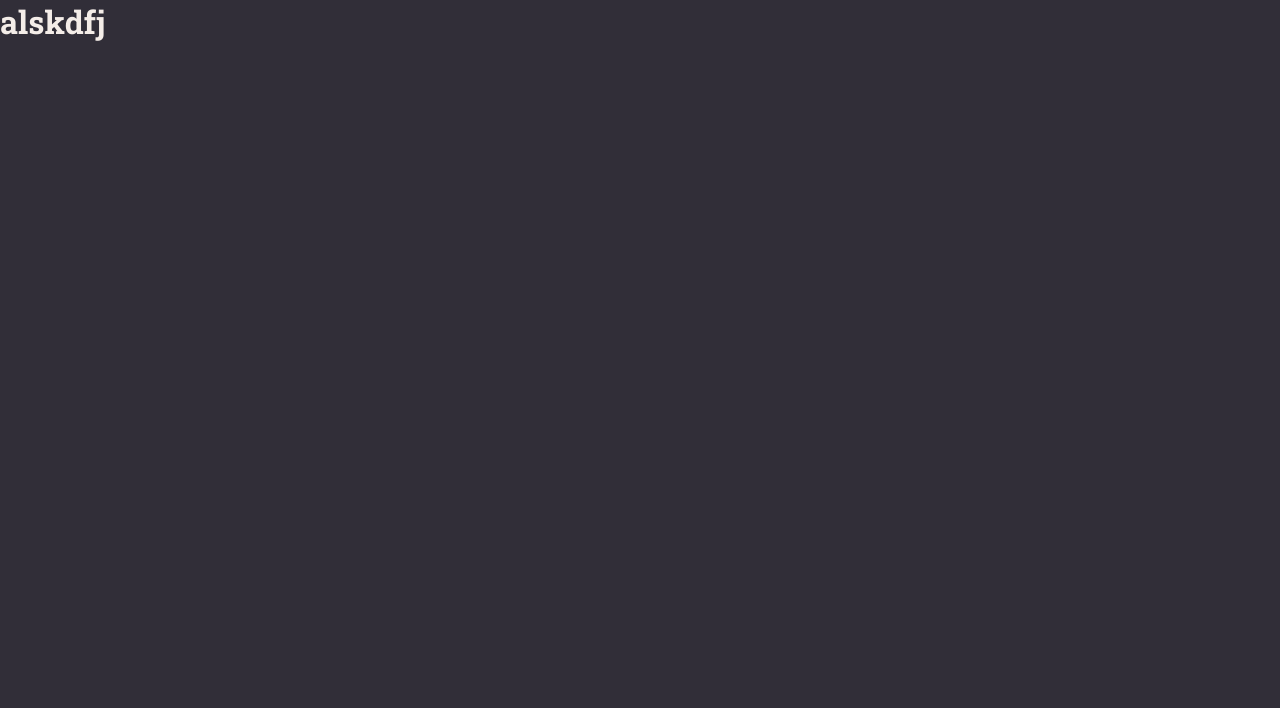
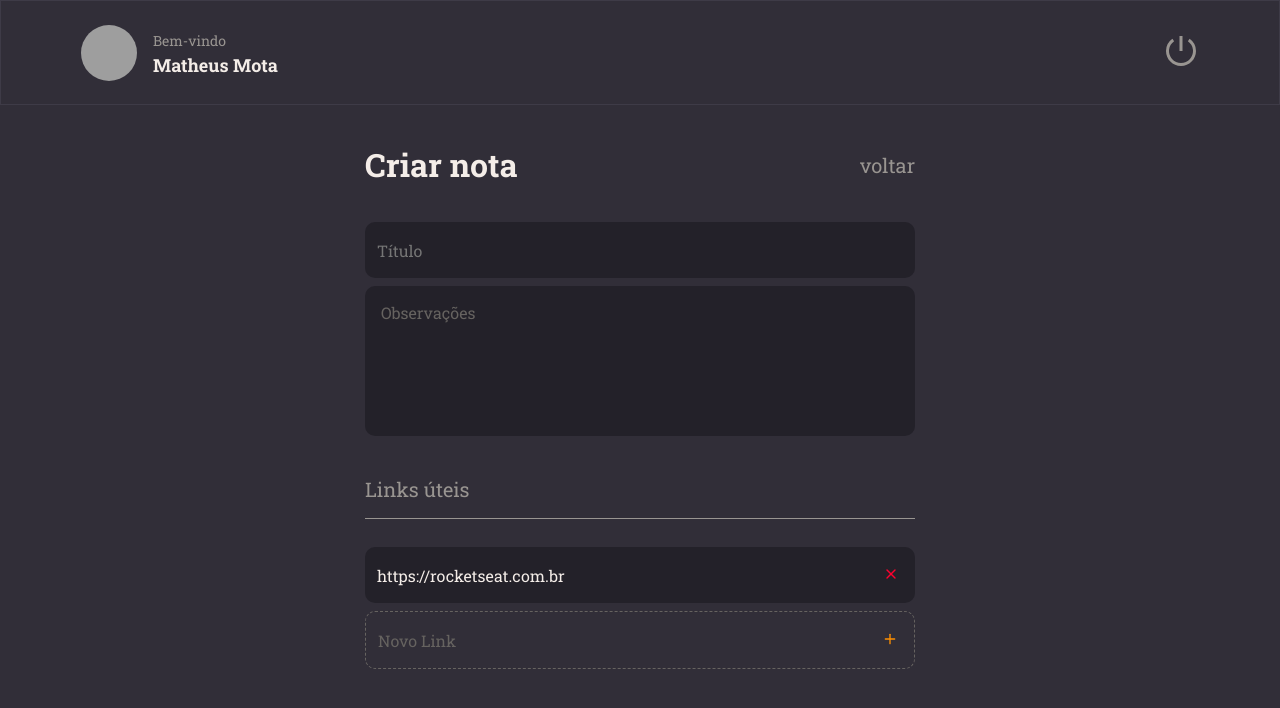
Before and after one commit to Matheus1714/explorer-rocket-notes, a React (Vite) app: page / in a window 1280 px wide. Shown: the top 708 px of the page. Built offline with nearby package versions, Linux system fonts and the light colour scheme; grey boxes are pictures that could not be loaded.

Commit message:
design new items and textarea

```diff
--- a/src/components/Input/index.tsx
+++ b/src/components/Input/index.tsx
@@ -2,7 +2,7 @@ import * as S from './styles'
 import { ComponentType, InputHTMLAttributes } from 'react'
 
 interface InputProps<T = InputHTMLAttributes<HTMLInputElement>> {
-  icon: ComponentType<{ size: number }>
+  icon?: ComponentType<{ size: number }>
   restProps?: T
 }
 
--- /dev/null
+++ b/src/components/NoteItem/index.tsx
@@ -0,0 +1,38 @@
+import * as S from './styles'
+import { FiPlus, FiX } from 'react-icons/fi'
+import { MouseEvent, EventHandler, InputHTMLAttributes } from 'react'
+
+interface NoteItemProps<T = InputHTMLAttributes<HTMLInputElement>> {
+  isNew?: boolean
+  value?: string
+  restProps?: T
+  onClick?: EventHandler<MouseEvent<HTMLButtonElement>>
+}
+
+export function NoteItem({
+  isNew = false,
+  value = '',
+  onClick,
+  restProps,
+  ...rest
+}: NoteItemProps) {
+  return (
+    <S.Container $isnew={isNew.toString()}>
+      <input
+        type="text"
+        value={value}
+        readOnly={!isNew}
+        {...rest}
+        {...restProps}
+      />
+
+      <button
+        onClick={onClick}
+        type="button"
+        className={isNew ? 'button-add' : 'button-delete'}
+      >
+        {isNew ? <FiPlus /> : <FiX />}
+      </button>
+    </S.Container>
+  )
+}
--- /dev/null
+++ b/src/components/NoteItem/styles.ts
@@ -0,0 +1,46 @@
+import styled from 'styled-components'
+
+interface ContainerProps {
+  $isnew: string
+}
+
+export const Container = styled.div<ContainerProps>`
+  display: flex;
+  align-items: center;
+
+  background: ${({ theme, $isnew }) =>
+    $isnew === 'true' ? 'transparent' : theme.COLORS.BACKGROUND_900};
+  color: ${(props) => props.theme.COLORS.GRAY_300};
+
+  border: ${({ theme, $isnew }) =>
+    $isnew === 'true' ? `1px dashed ${theme.COLORS.GRAY_300}` : 'none'};
+
+  margin-bottom: 8px;
+  border-radius: 10px;
+
+  padding-right: 16px;
+
+  > button {
+    border: none;
+    background: none;
+  }
+  .button-delete {
+    color: ${(props) => props.theme.COLORS.RED};
+  }
+  .button-add {
+    color: ${(props) => props.theme.COLORS.ORANGE};
+  }
+  > input {
+    height: 56px;
+    width: 100%;
+    padding: 12px;
+
+    color: ${(props) => props.theme.COLORS.WHITE};
+    background: transparent;
+    border: none;
+
+    &::placeholder {
+      color: ${(props) => props.theme.COLORS.GRAY_300};
+    }
+  }
+`
--- /dev/null
+++ b/src/components/Textarea/index.tsx
@@ -0,0 +1,15 @@
+import * as S from './styles'
+import { InputHTMLAttributes } from 'react'
+
+interface TextareaProps<T = InputHTMLAttributes<HTMLTextAreaElement>> {
+  value?: string
+  restProps?: T
+}
+
+export function Textarea({ value = '', restProps, ...rest }: TextareaProps) {
+  return (
+    <S.Container {...rest} {...restProps}>
+      {value}
+    </S.Container>
+  )
+}
--- /dev/null
+++ b/src/components/Textarea/styles.ts
@@ -0,0 +1,20 @@
+import styled from 'styled-components'
+
+export const Container = styled.textarea`
+  width: 100%;
+  height: 150px;
+
+  background: ${(props) => props.theme.COLORS.BACKGROUND_900};
+  color: ${(props) => props.theme.COLORS.WHITE};
+
+  border: none;
+  resize: none;
+
+  margin-bottom: 8px;
+  border-radius: 10px;
+  padding: 16px;
+
+  &::placeholder {
+    color: ${(props) => props.theme.COLORS.GRAY_300};
+  }
+`
--- a/src/main.tsx
+++ b/src/main.tsx
@@ -5,12 +5,12 @@ import { ThemeProvider } from 'styled-components'
 import GlobalStyles from './styles/global'
 import { defaultTheme } from './styles/theme'
 
-import { Profile } from './pages/Profile'
+import { New } from './pages/New'
 
 ReactDOM.createRoot(document.getElementById('root')!).render(
   <React.StrictMode>
     <ThemeProvider theme={defaultTheme}>
-      <Profile />
+      <New />
       <GlobalStyles />
     </ThemeProvider>
   </React.StrictMode>,
--- /dev/null
+++ b/src/pages/New/index.tsx
@@ -0,0 +1,29 @@
+import { Header } from '../../components/Header'
+import { Input } from '../../components/Input'
+import { NoteItem } from '../../components/NoteItem'
+import { Section } from '../../components/Section'
+import { Textarea } from '../../components/Textarea'
+import * as S from './styles'
+
+export function New() {
+  return (
+    <S.Container>
+      <Header />
+      <main>
+        <S.Form>
+          <header>
+            <h1>Criar nota</h1>
+            <a href="/">voltar</a>
+          </header>
+          <Input restProps={{ placeholder: 'Título' }} />
+          <Textarea restProps={{ placeholder: 'Observações' }} />
+
+          <Section title="Links úteis">
+            <NoteItem value="https://rocketseat.com.br" />
+            <NoteItem isNew restProps={{ placeholder: 'Novo Link' }} />
+          </Section>
+        </S.Form>
+      </main>
+    </S.Container>
+  )
+}
--- /dev/null
+++ b/src/pages/New/styles.ts
@@ -0,0 +1,30 @@
+import styled from 'styled-components'
+
+export const Container = styled.div`
+  width: 100%;
+  height: 100vh;
+
+  display: grid;
+  grid-template-rows: 105px auto;
+  grid-template-areas:
+    'header'
+    'content';
+`
+
+export const Form = styled.div`
+  max-width: 550px;
+  margin: 38px auto;
+
+  > header {
+    display: flex;
+    align-items: center;
+    justify-content: space-between;
+
+    margin-bottom: 36px;
+
+    a {
+      font-size: 20px;
+      color: ${(props) => props.theme.COLORS.GRAY_100};
+    }
+  }
+`
--- a/src/pages/Profile/index.tsx
+++ b/src/pages/Profile/index.tsx
@@ -1,9 +1,44 @@
+import { Button } from '../../components/Button'
+import { Input } from '../../components/Input'
 import * as S from './styles'
+import { FiArrowLeft, FiUser, FiMail, FiLock, FiCamera } from 'react-icons/fi'
 
 export function Profile() {
   return (
     <S.Container>
-      <h1>alskdfj</h1>
+      <header>
+        <a href="/">
+          <FiArrowLeft />
+        </a>
+      </header>
+      <S.Form>
+        <S.Avatar>
+          <img src="https://github.com/matheus1714.png" alt="" />
+          <label htmlFor="avatar">
+            <FiCamera />
+            <input id="avatar" type="file" />
+          </label>
+        </S.Avatar>
+        <Input
+          icon={FiUser}
+          restProps={{ placeholder: 'Nome do usuário', type: 'text' }}
+        />
+        <Input
+          icon={FiMail}
+          restProps={{ placeholder: 'E-mail', type: 'text' }}
+        />
+        <Input
+          icon={FiLock}
+          restProps={{ placeholder: 'Senha atual', type: 'password' }}
+        />
+
+        <Input
+          icon={FiLock}
+          restProps={{ placeholder: 'Nova senha', type: 'password' }}
+        />
+
+        <Button title="Salvar" />
+      </S.Form>
     </S.Container>
   )
 }
--- a/src/pages/Profile/styles.ts
+++ b/src/pages/Profile/styles.ts
@@ -2,4 +2,68 @@ import styled from 'styled-components'
 
 export const Container = styled.div`
   width: 100%;
+
+  > header {
+    width: 100%;
+    height: 144px;
+
+    background: ${(props) => props.theme.COLORS.BACKGROUND_900};
+    display: flex;
+    align-items: center;
+    padding: 0 124px;
+
+    svg {
+      color: ${(props) => props.theme.COLORS.GRAY_100};
+      font-size: 24px;
+    }
+  }
 `
+
+export const Form = styled.form`
+  max-width: 340px;
+  margin: 30px auto 0;
+
+  > div:nth-child(4) {
+    margin-top: 24px;
+  }
+`
+
+export const Avatar = styled.div`
+  position: relative;
+  margin: -124px auto 32px;
+
+  width: 186px;
+  height: 186px;
+
+  > img {
+    width: 186px;
+    height: 186px;
+    border-radius: 50%;
+  }
+  > label {
+    width: 48px;
+    height: 48px;
+    border-radius: 50%;
+
+    background: ${(props) => props.theme.COLORS.ORANGE};
+
+    display: flex;
+    align-items: center;
+    justify-content: center;
+
+    position: absolute;
+    bottom: 7px;
+    right: 7px;
+
+    cursor: pointer;
+
+    input {
+      display: none;
+    }
+    svg {
+      width: 20px;
+      height: 20px;
+      color: ${(props) => props.theme.COLORS.BACKGROUND_800};
+    }
+  }
+`
```
